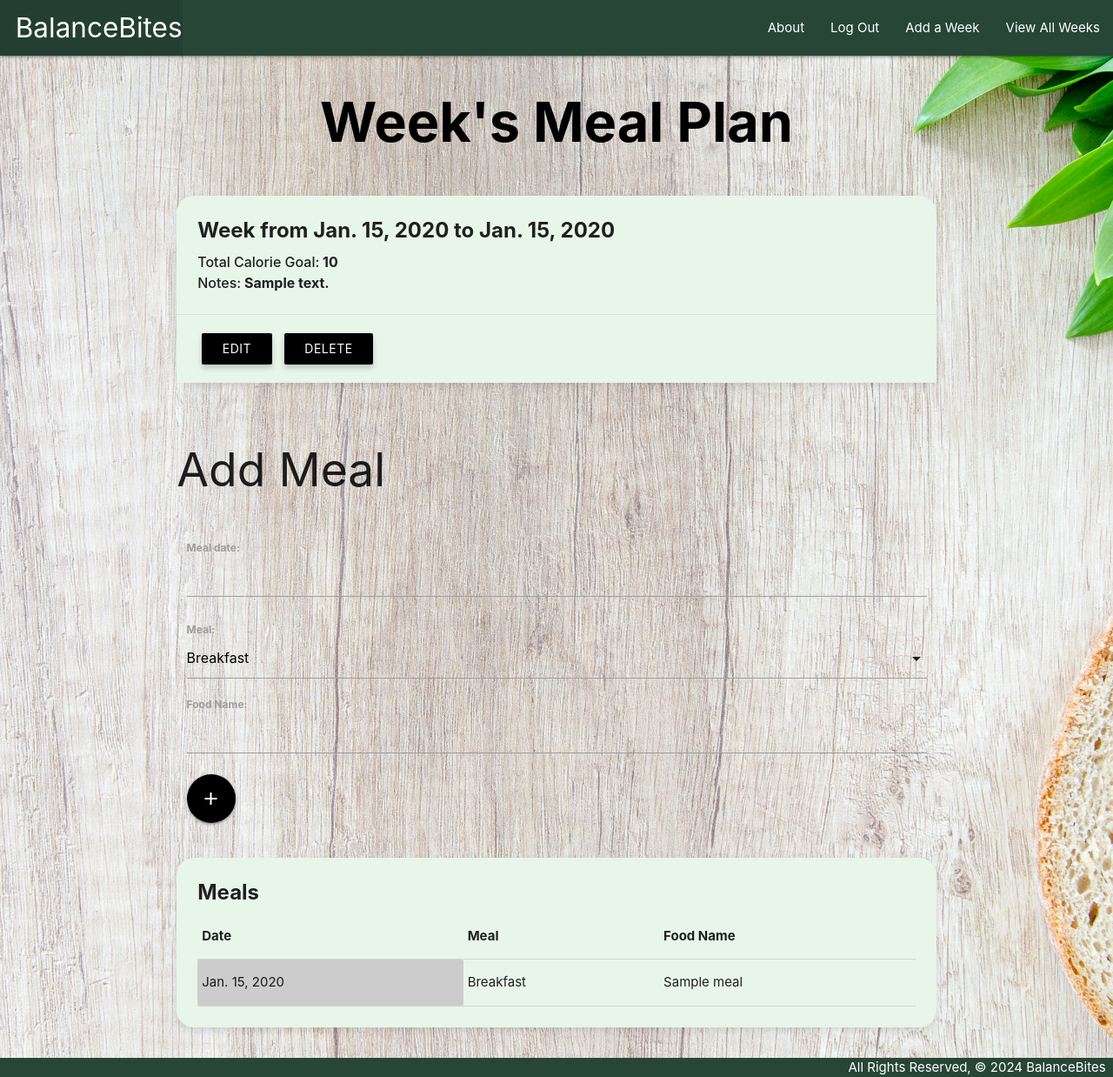
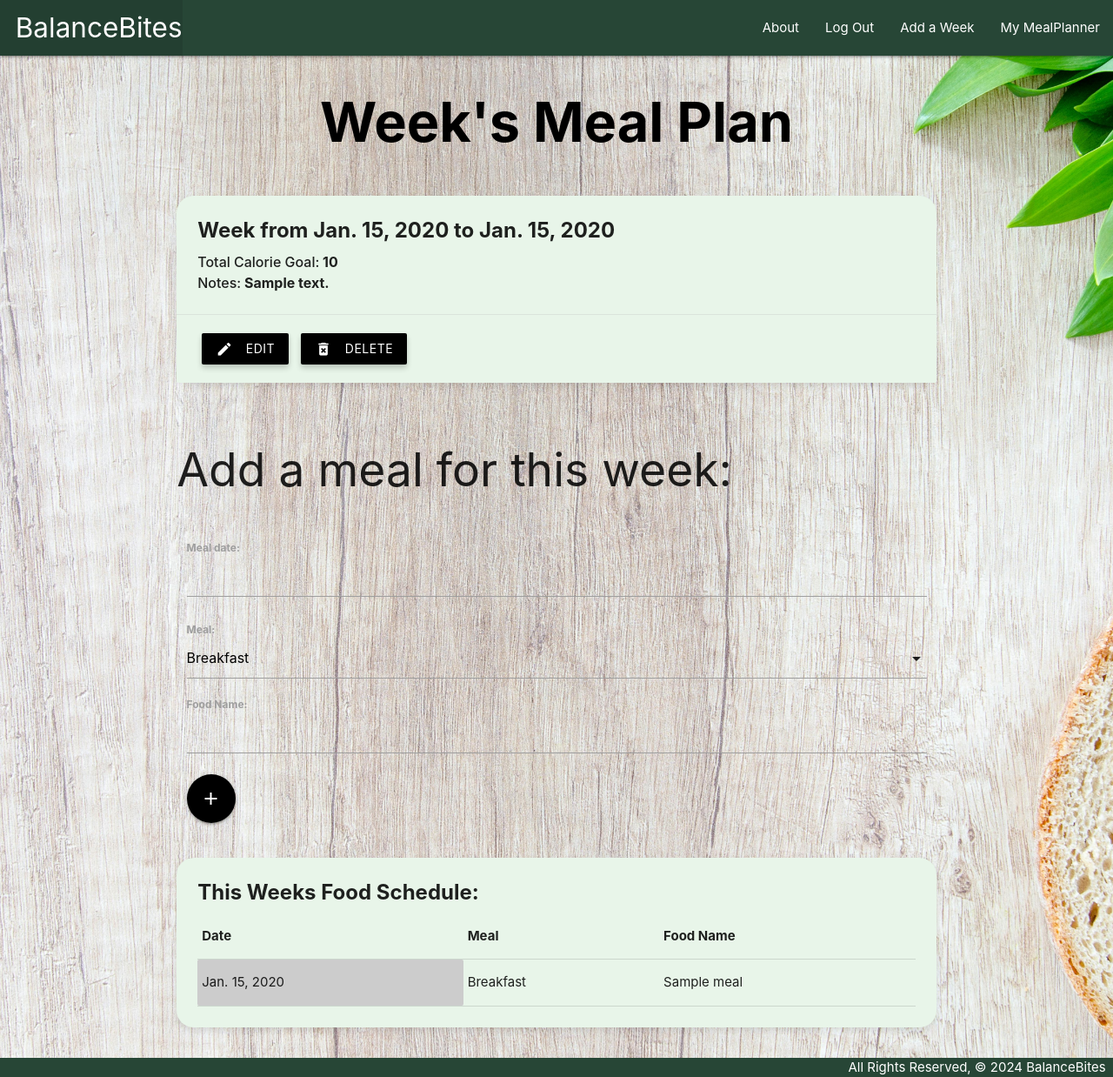
Before and after one commit to vidhipatel1999/foodplanner, a Django app: page /weeks/1/ in a window 1280 px wide. Shown: the whole page at 87% size. Run offline with Django 4.2, Linux system fonts and the light colour scheme; a user stored in the database is signed in; tables that the repository leaves empty hold one stand-in row (values such as "Sample post").

Commit message:
Update titles within Week's detail page

```diff
--- a/main_app/templates/base.html
+++ b/main_app/templates/base.html
@@ -31,7 +31,7 @@
           {% if user.is_authenticated %}
             <li><a href="{% url 'logout' %}">Log Out</a></li>
             <li><a href="{% url 'weeks_create' %}">Add a Week</a></li>
-            <li><a href="{% url 'index' %}">View All Weeks</a></li>
+            <li><a href="{% url 'index' %}">My MealPlanner</a></li>
           {% else %}
             <li><a href="{% url 'signup' %}">Sign Up</a></li>
             <li><a href="{% url 'login' %}">Log In</a></li>
--- a/main_app/templates/weeks/detail.html
+++ b/main_app/templates/weeks/detail.html
@@ -12,8 +12,12 @@
                 <p><strong>Notes:</strong> {{ week.notes }}</p>
             </div>
             <div class="card-action">
-                <a href="{% url 'weeks_update' week.id %}" class="btn black hoverable"><i class="material-icons left"></i>Edit</a>
-                <a href="{% url 'weeks_delete' week.id %}" class="btn black hoverable"><i class="material-icons left"></i>Delete</a>
+                <a href="{% url 'weeks_update' week.id %}" class="btn black hoverable">
+                    <i class="material-icons left">edit</i>Edit
+                  </a>
+                  <a href="{% url 'weeks_delete' week.id %}" class="btn black hoverable">
+                    <i class="material-icons left">delete_forever</i>Delete
+                  </a>
             </div>
         </div>
     </div>
@@ -22,7 +26,7 @@
 <div class="row">
     <div class="col s12">
 
-        <h2 class="header">Add Meal</h2>
+        <h2 class="header">Add a meal for this week:</h2>
         <form action="{% url 'add_meal' week.id %}" method="POST" class="col s12">
             {% csrf_token %}
             {{ meal_form.as_p }}
@@ -35,7 +39,7 @@
     <div class="col s12">
         <div class="card">
             <div class="card-content">
-                <span class="card-title">Meals</span>
+                <span class="card-title">This Weeks Food Schedule:</span>
                 <table class="highlight">
                     <thead>
                         <tr>
```
